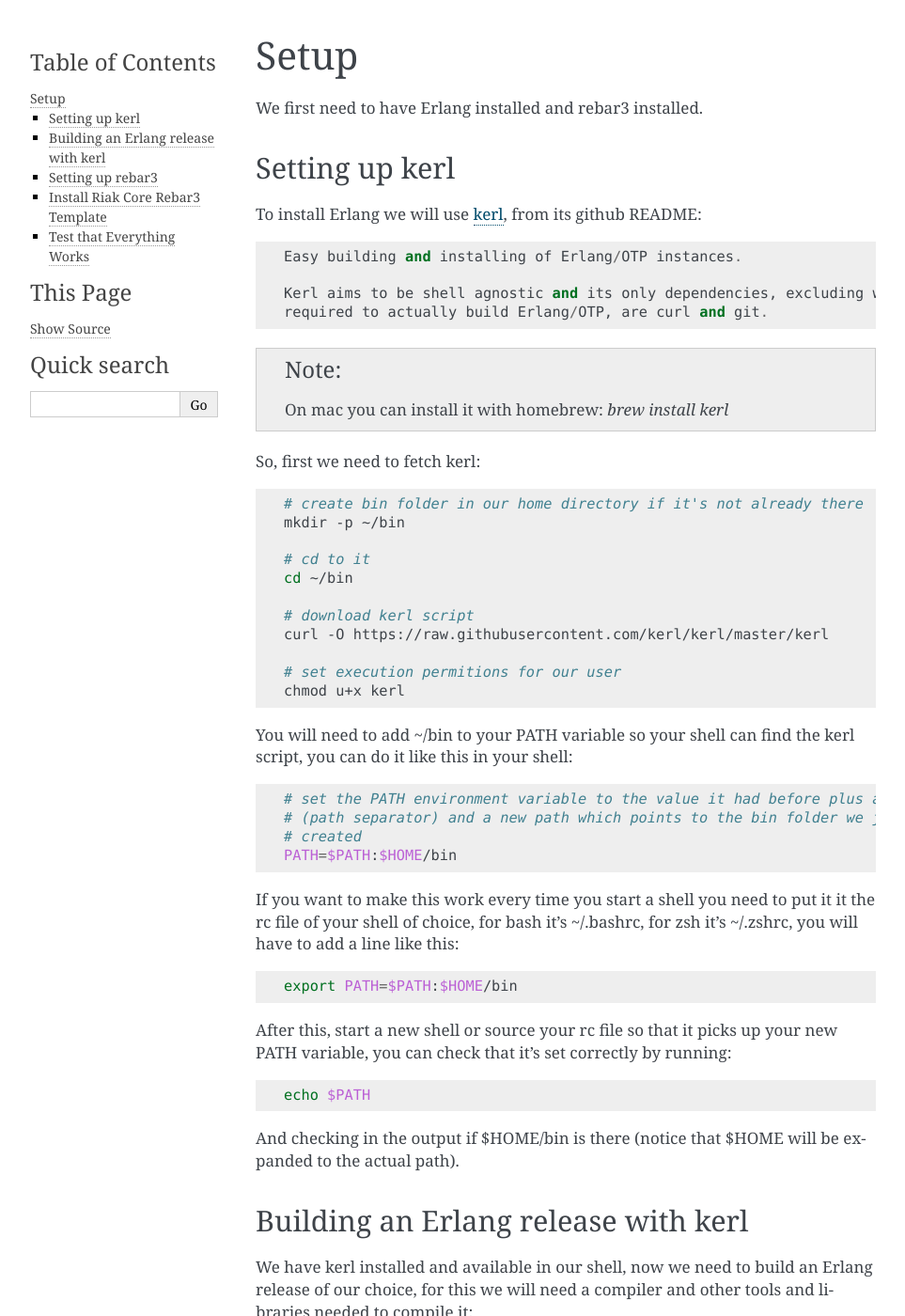
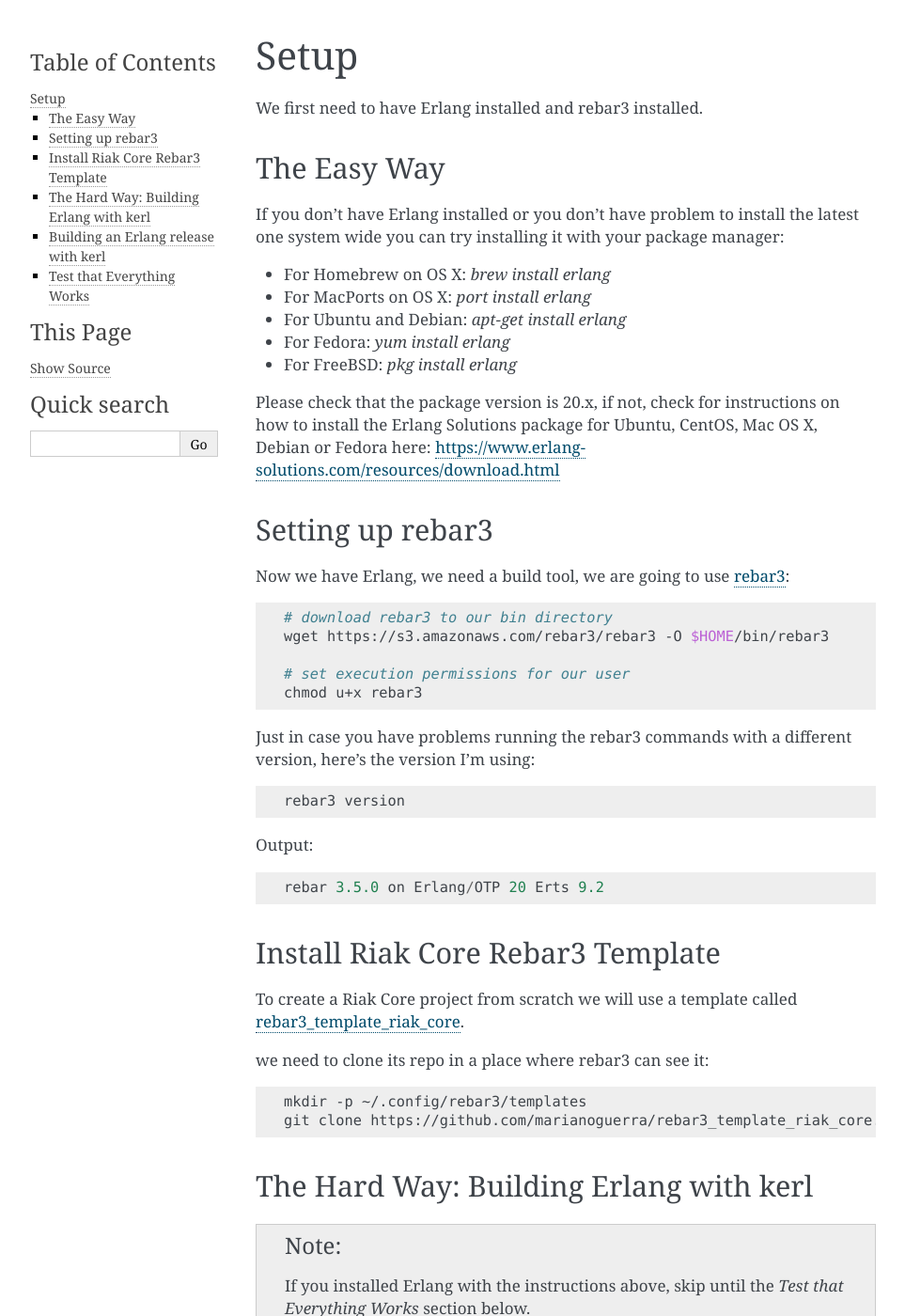
Before and after one commit to marianoguerra/riak-core-tutorial, a Sphinx documentation site: the page built from source/setup.rst, in a window 1280 px wide and 1400 px high. Shown: the whole window at 94% size, without its empty margins (148-1111 px from the left). Built offline with Sphinx 7.4.7, drawn with Linux system fonts in a browser that asks for light colours; some of the changed text lies outside the part shown.

Commit message:
add easy instructions on setup chapter

```diff
--- a/source/setup.rst
+++ b/source/setup.rst
@@ -3,10 +3,68 @@
 
 We first need to have Erlang installed and rebar3 installed.
 
-Setting up kerl
----------------
+The Easy Way
+------------
 
-To install Erlang we will use `kerl <https://github.com/kerl/kerl>`_, from its github README::
+If you don't have Erlang installed or you don't have problem to install the
+latest one system wide you can try installing it with your package manager:
+
+
+* For Homebrew on OS X: `brew install erlang`
+* For MacPorts on OS X: `port install erlang`
+* For Ubuntu and Debian: `apt-get install erlang`
+* For Fedora: `yum install erlang`
+* For FreeBSD: `pkg install erlang`
+
+Please check that the package version is 20.x, if not, check for instructions
+on how to install the Erlang Solutions package for Ubuntu, CentOS, Mac OS X, Debian or Fedora here: https://www.erlang-solutions.com/resources/download.html
+
+Setting up rebar3
+-----------------
+
+Now we have Erlang, we need a build tool, we are going to use `rebar3 <http://rebar3.org>`_:
+
+.. code:: sh
+
+    # download rebar3 to our bin directory
+    wget https://s3.amazonaws.com/rebar3/rebar3 -O $HOME/bin/rebar3
+
+    # set execution permissions for our user
+    chmod u+x rebar3
+
+Just in case you have problems running the rebar3 commands with a different
+version, here's the version I'm using:
+
+.. code:: sh
+
+    rebar3 version
+
+Output::
+
+    rebar 3.5.0 on Erlang/OTP 20 Erts 9.2
+
+Install Riak Core Rebar3 Template
+---------------------------------
+
+To create a Riak Core project from scratch we will use a template called `rebar3_template_riak_core <https://github.com/marianoguerra/rebar3_template_riak_core/>`_.
+
+we need to clone its repo in a place where rebar3 can see it:
+
+.. code:: sh
+
+    mkdir -p ~/.config/rebar3/templates
+    git clone https://github.com/marianoguerra/rebar3_template_riak_core.git ~/.config/rebar3/templates/rebar3_template_riak_core
+
+The Hard Way: Building Erlang with kerl
+---------------------------------------
+
+.. note::
+
+    If you installed Erlang with the instructions above, skip until the
+    *Test that Everything Works* section below.
+
+If you have or want to have more than one version running side by side you can
+use `kerl <https://github.com/kerl/kerl>`_, from its github README::
 
     Easy building and installing of Erlang/OTP instances.
 
@@ -15,9 +73,9 @@
 
 .. note::
 
-    On mac you can install it with homebrew: `brew install kerl`
+    On Mac you can install it with homebrew: `brew install kerl`
 
-So, first we need to fetch kerl:
+First we need to fetch kerl:
 
 .. code:: sh
 
@@ -110,7 +168,7 @@
     17.0 17.1 17.3 17.4 17.5 18.0 18.1 18.2.1 18.2 18.3 19.0 19.1 19.2 19.3
     20.0 20.1 20.2
 
-Let's build the 20.1 version:
+Let's build the 20.2 version:
 
 .. code:: sh
 
@@ -128,42 +186,6 @@
 .. code:: sh
 
     . $HOME/bin/erl-20.2/activate
-
-Setting up rebar3
------------------
-
-Now we have Erlang, we need a build tool, we are going to use `rebar3 <http://rebar3.org>`_:
-
-.. code:: sh
-
-    # download rebar3 to our bin directory
-    wget https://s3.amazonaws.com/rebar3/rebar3 -O $HOME/bin/rebar3
-
-    # set execution permissions for our user
-    chmod u+x rebar3
-
-Just in case you have problems running the rebar3 commands with a different
-version, here's the version I'm using:
-
-.. code:: sh
-
-    rebar3 version
-
-Output::
-
-    rebar 3.5.0 on Erlang/OTP 20 Erts 9.2
-
-Install Riak Core Rebar3 Template
----------------------------------
-
-To create a Riak Core project from scratch we will use a template called `rebar3_template_riak_core <https://github.com/marianoguerra/rebar3_template_riak_core/>`_.
-
-we need to clone its repo in a place where rebar3 can see it:
-
-.. code:: sh
-
-    mkdir -p ~/.config/rebar3/templates
-    git clone https://github.com/marianoguerra/rebar3_template_riak_core.git ~/.config/rebar3/templates/rebar3_template_riak_core
 
 Test that Everything Works
 --------------------------
```
